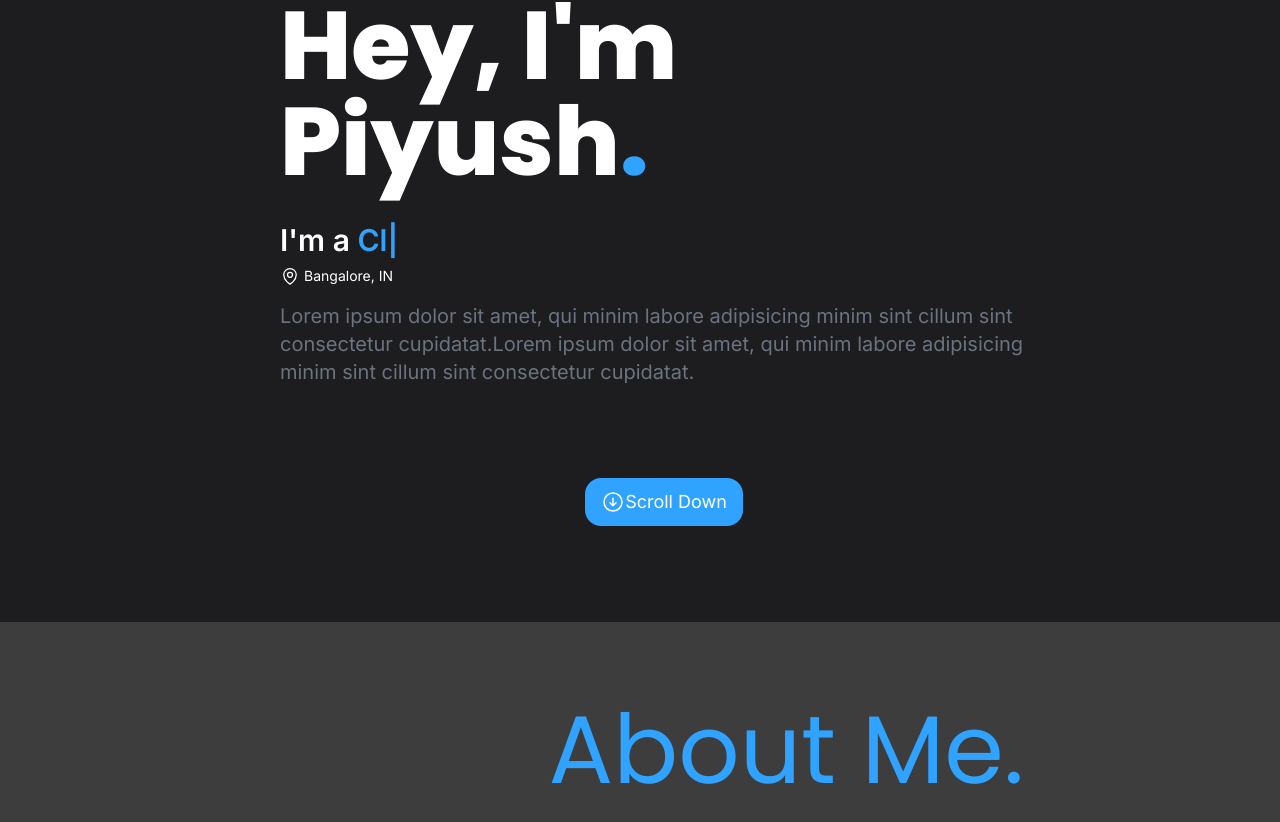
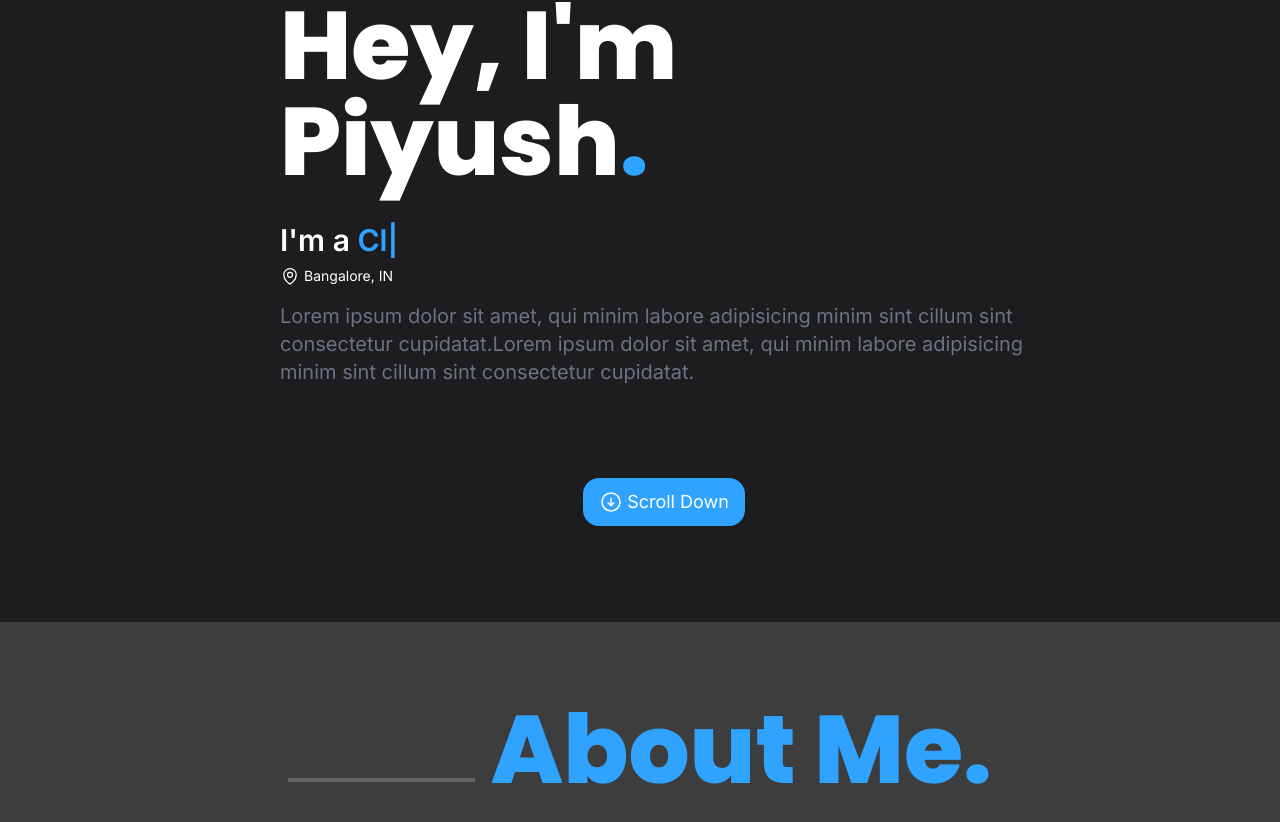
Before and after one commit to antidoid/cloud-resume-challenge, a React (Vite) app in the folder frontend/: page / in a window 1280 px wide. Shown: the part 210-1032 px from the top of the page. Built offline with nearby package versions, Linux system fonts and the light colour scheme.

Commit message:
feat: scroll down behaviour

```diff
--- a/frontend/src/components/About.tsx
+++ b/frontend/src/components/About.tsx
@@ -1,11 +1,14 @@
 function About() {
-    return (
-        <div className="h-[50vh] w-full bg-[#3D3D3D]">
-            <h2 className="font-poppins text-4xl md:text-8xl text-right text-cerulean mt-20 w-5/6 md:w-3/5 mx-auto">
-                About Me.
-            </h2>
-        </div>
-    );
+  return (
+    <div id="about" className="h-[50vh] w-full bg-[#3D3D3D]">
+      <div className="relative flex justify-end items-center mt-20 px-8 md:px-72">
+        <div className="h-1 grow bg-white/20 self-end mb-4 mr-4"></div>
+        <h2 className="font-poppins font-extrabold text-4xl md:text-8xl text-right text-cerulean ">
+          About Me.
+        </h2>
+      </div>
+    </div>
+  );
 }
 
 export default About;
--- a/frontend/src/components/Hero.tsx
+++ b/frontend/src/components/Hero.tsx
@@ -1,5 +1,6 @@
 import { ReactTyped } from "react-typed";
 import { motion } from "framer-motion";
+import { scroll } from "../utils";
 
 function Hero() {
   return (
@@ -46,6 +47,7 @@ function Hero() {
       </p>
       <motion.button
         className="absolute bottom-24 md:bottom-20 self-center justify-self-stretch flex items-center justify-center bg-cerulean hover:bg-[#00579F] rounded-xl md:rounded-2xl p-2 h-8 md:p-4 md:h-12 hover:scale-110 duration-200 ease-in-out cursor-pointer"
+        onClick={() => scroll("about")}
         initial={{ y: 200 }}
         animate={{ y: 0 }}
         transition={{
@@ -66,7 +68,7 @@ function Hero() {
             d="m9 12.75 3 3m0 0 3-3m-3 3v-7.5M21 12a9 9 0 1 1-18 0 9 9 0 0 1 18 0Z"
           />
         </svg>
-        <span className="text-sm md:text-lg">Scroll Down</span>
+        <span className="text-sm md:text-lg ml-1">Scroll Down</span>
       </motion.button>
     </div>
   );
--- a/frontend/src/components/Navbar.tsx
+++ b/frontend/src/components/Navbar.tsx
@@ -7,7 +7,7 @@ function Navbar() {
       initial={{ opacity: 0, scale: 0.25 }}
       animate={{ opacity: 1, scale: 1 }}
       transition={{ type: "spring", duration: 0.7 }}
-      className="w-11/12 h-10 md:h-[52px] md:w-[550px] rounded-3xl bg-white/15 backdrop-blur-md fixed top-8 py-1 px-2 flex flex-col justify-center"
+      className="z-10 w-11/12 h-10 md:h-[52px] md:w-[550px] rounded-3xl bg-white/15 backdrop-blur-md fixed top-8 py-1 px-2 flex flex-col justify-center"
     >
       <ul className="w-full flex justify-between text-[8px] md:text-base">
         <li>
--- /dev/null
+++ b/frontend/src/utils/index.ts
@@ -0,0 +1 @@
+export { default as scroll } from "./scroll";
--- /dev/null
+++ b/frontend/src/utils/scroll.ts
@@ -0,0 +1,6 @@
+const scroll = (section: string) => {
+  let target = document.getElementById(section);
+  target?.scrollIntoView({ behavior: "smooth" });
+};
+
+export default scroll;
```
